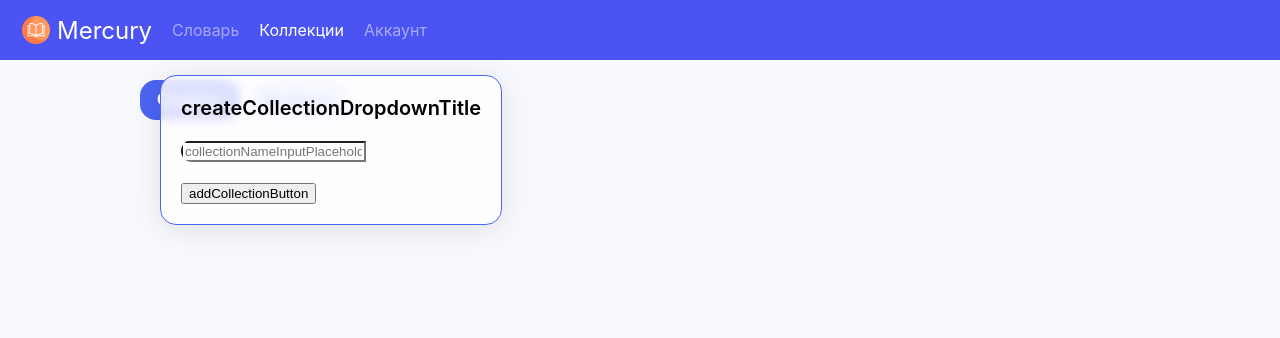
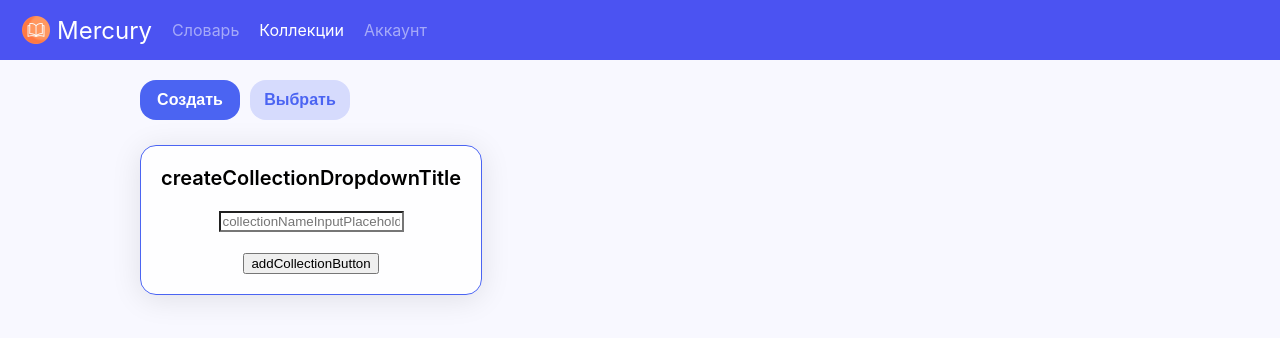
Before and after one commit to SkullMag/mercury-web, a React (Create React App) app: page /collections in a window 1280 px wide. Both pictures are taken after a click on the button "Создать". Shown: the top 338 px of the page. Built offline with nearby package versions, Linux system fonts and the light colour scheme.

Commit message:
Added style prop to dropdown

```diff
--- a/src/components/DropdownMenu.jsx
+++ b/src/components/DropdownMenu.jsx
@@ -1,8 +1,8 @@
 import React from "react"
 
-export function DropdownMenu({ header, body, footer, isHidden }) {
+export function DropdownMenu({ header, body, footer, isHidden, style }) {
     return !isHidden && (
-        <div className="dropdown-menu card">
+        <div className="dropdown-menu card" style={style}>
             <div className="dropdown-header">
                 {header}
             </div>
```
